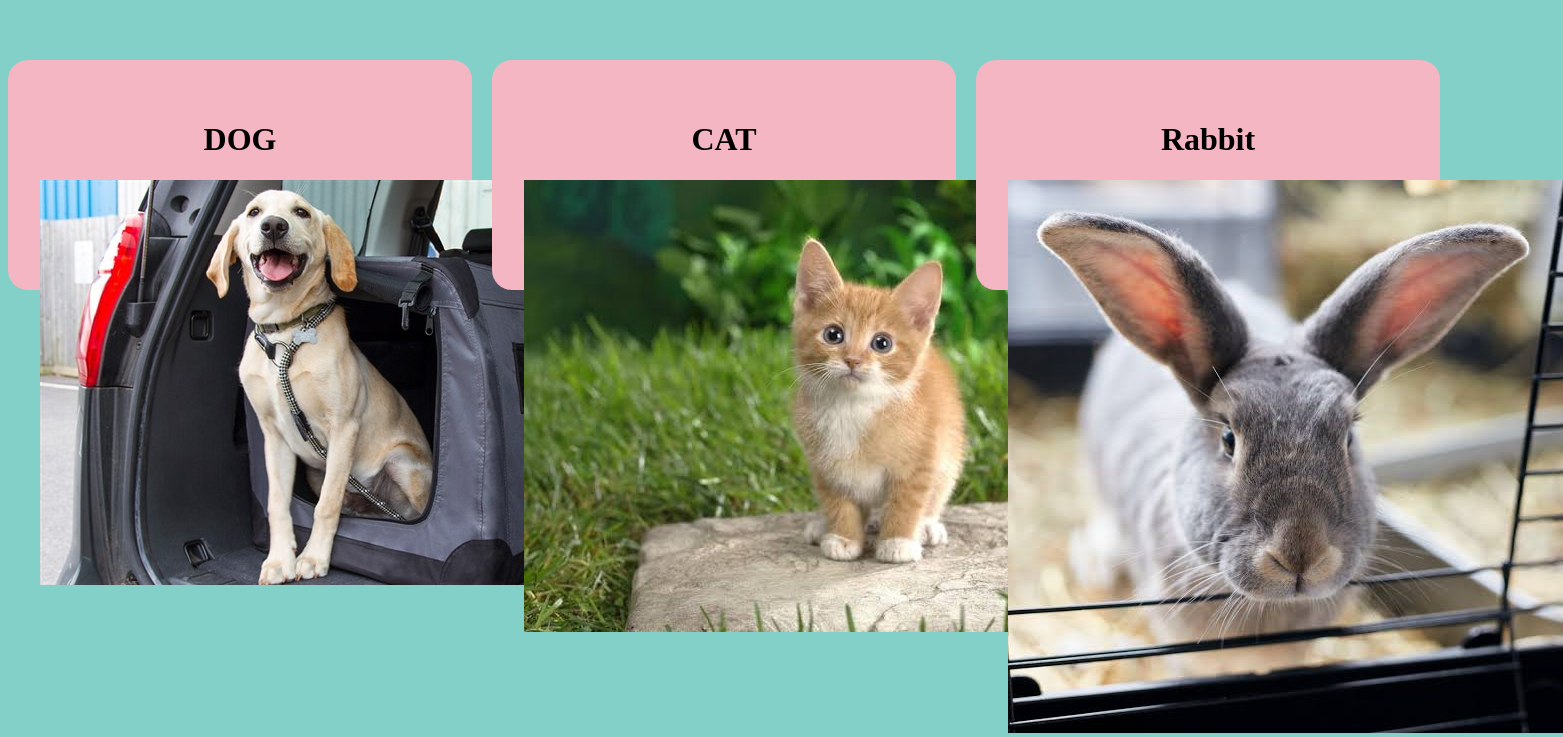
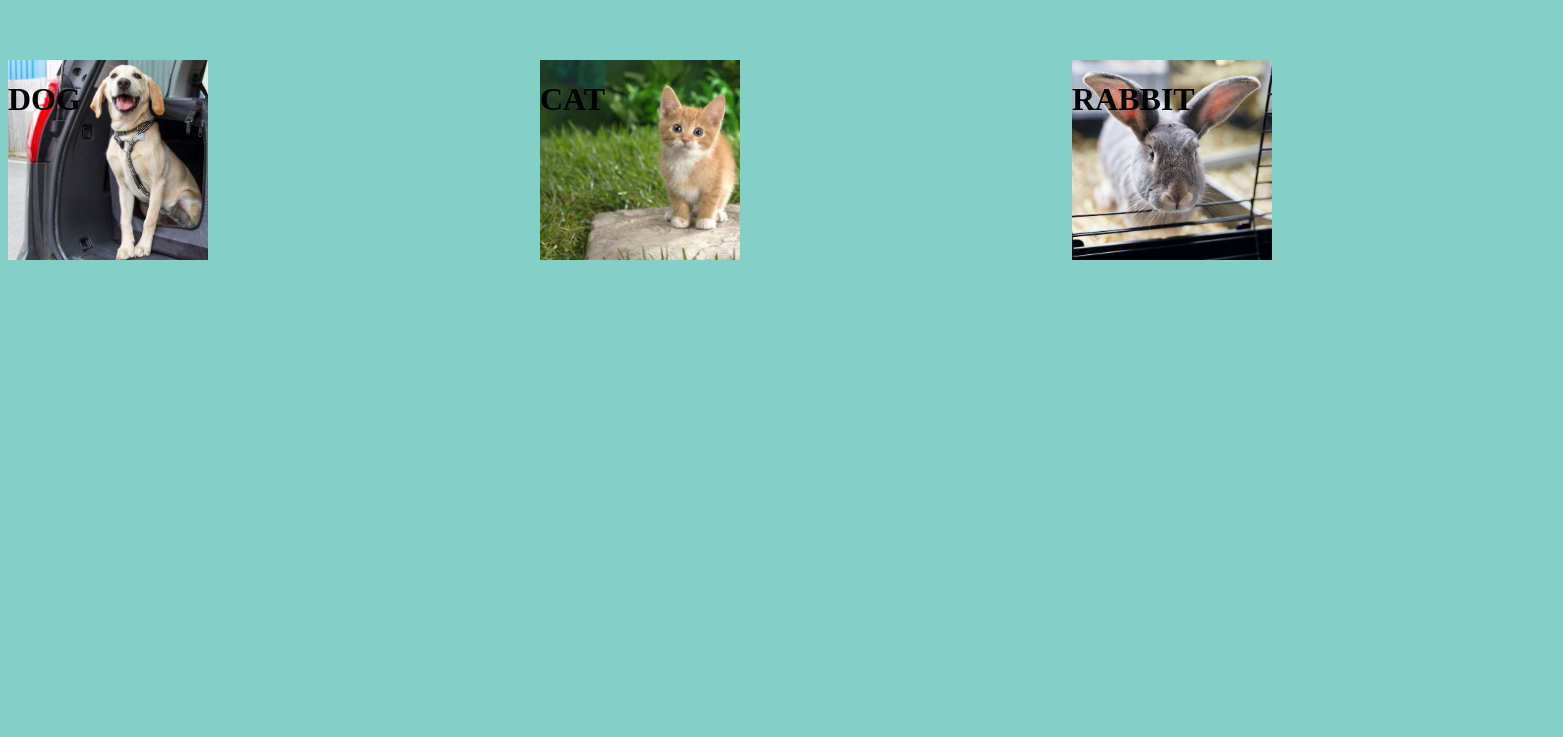
Before and after one commit to Dharanitandyala/frontend_practice, a plain HTML site: page product.html in a window 1280 px wide. Shown: the part 148-885 px from the top of the page, 1563 px wide, since content can reach past the window. After the commit the page ends 800 px from the top, so only its background shows below. Drawn offline with Linux system fonts and the light colour scheme.

Commit message:
css update

```diff
--- a/product.css
+++ b/product.css
@@ -3,21 +3,37 @@ body{
 }
 .container{
     display: flex;
-    align-items: center;
     justify-content: space-between;
     gap: 20px;
     padding-top: 200px;
 }
-.boxes{
-    background-color: #f4b6c2;
-    height:150px;
-    width: 100%;
-    max-width: 400px; /* Slightly wider than home card for content density */
-    padding: 40px 32px;
-    border-radius: 20px;
-    text-align: center;
-    box-shadow: 0 10px 25px -5px rgba(0, 0, 0, 0)
+.Dbox{
+    height:200px;
+    width:200px;
+    background-color: palevioletred;
+    background-image:url('dog.jpg') ;
+    background-size: cover;
+    background-repeat: no-repeat;
 }
-.boxname{
-    text-align: center;
+.Cbox{
+    height:200px;
+    width:200px;
+    background-color: palevioletred;
+    background-image:url('cat.jpeg') ;
+    background-size: cover;
+    background-repeat: no-repeat;
 }
+.Rbox{
+    height:200px;
+    width:200px;
+    background-color: palevioletred;
+    background-image:url('rabbit.jpeg') ;
+    background-size: cover;
+    background-repeat: no-repeat;
+}
+.img{
+    height:100%;
+    width:100%;
+    object-fit:contain;
+    display: block;
+}
--- a/product.html
+++ b/product.html
@@ -8,17 +8,14 @@
 </head>
 <body>
     <div class="container">
-        <div class="boxes">
+        <div class="Dbox">
             <h1 class="boxname">DOG</h1>
-            <img src="dog.jpg">
         </div>
-        <div class="boxes">
+        <div class="Cbox">
             <h1 class="boxname">CAT</h1>
-            <img src="cat.jpeg">
         </div>
-        <div class="boxes">
-            <h1 class="boxname">Rabbit</h1>
-            <img src="rabbit.jpeg">
+        <div class="Rbox">
+            <h1 class="boxname">RABBIT</h1>
         </div>
     </div>
 
```
